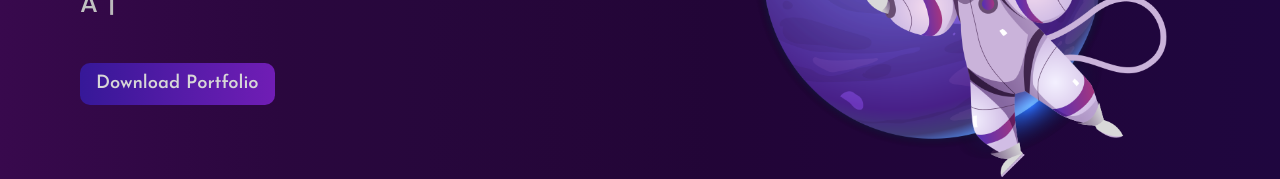
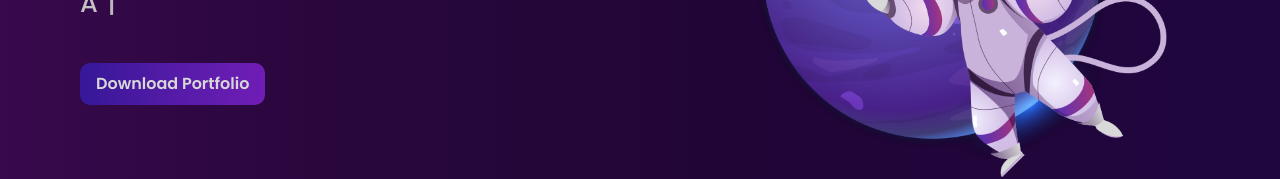
Before and after one commit to Akash4510/portfolio, a React (Create React App) app: page / in a window 1280 px wide. Shown: the part 413-592 px from the top of the page. Built offline with nearby package versions, Linux system fonts and the light colour scheme; a web font is replaced by a local one.

Commit message:
Changed the text tag to span

```diff
--- a/src/components/Button.jsx
+++ b/src/components/Button.jsx
@@ -31,7 +31,7 @@ const Button = ({
       disabled={disabled}
     >
       {icon && iconPos === "left" && <span className="btn-icon">{icon}</span>}
-      {text && <p className="btn-text">{text}</p>}
+      {text && <span className="btn-text">{text}</span>}
       {icon && iconPos === "right" && <span className="btn-icon">{icon}</span>}
     </button>
   );
```
